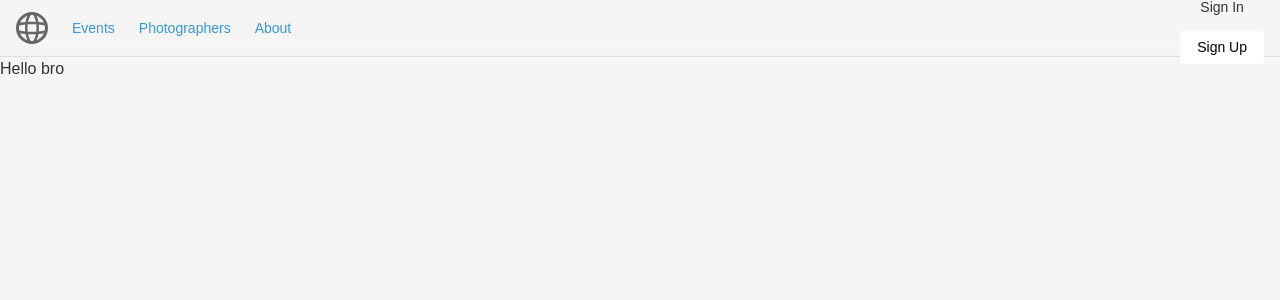
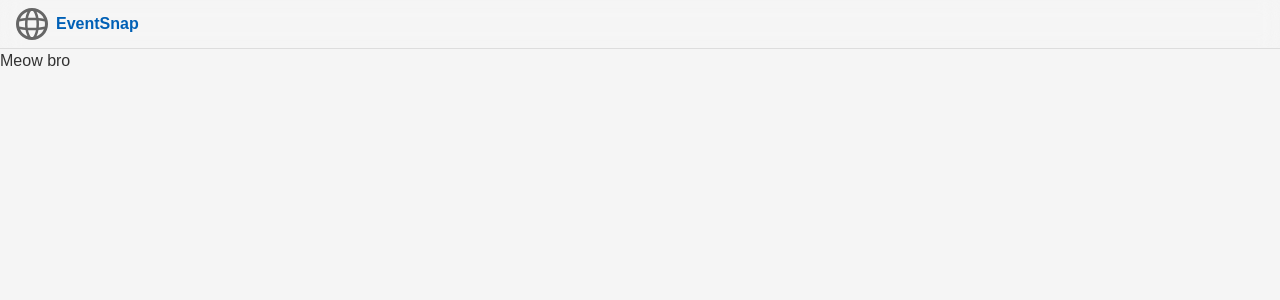
Before and after one commit to suchindra-js/photoku-web, a Next.js app: page / in a window 1280 px wide. Shown: the top 300 px of the page. Built offline with nearby package versions, Linux system fonts and the light colour scheme.

Commit message:
:lipstick: implemented improved menu;

```diff
--- a/app/_components/Header/index.tsx
+++ b/app/_components/Header/index.tsx
@@ -1,55 +1,56 @@
 "use client";
-import { FC, useState } from "react";
+
+import { useState } from "react";
 import Link from "next/link";
 import Image from "next/image";
-import styles from "./styles.module.css";
-import { useRouter } from "next/navigation";
+import styles from "./styles.module.scss";
 import Button from "../button";
 
-const Header: FC = () => {
-  const { push } = useRouter();
-  const [isMobileMenuOpen, setMobileMenuOpen] = useState(false);
+const Header = () => {
+  const [isMobileMenuOpen, setIsMobileMenuOpen] = useState(false);
+
+  // Toggle mobile menu
+  const toggleMenu = () => {
+    setIsMobileMenuOpen((prev) => !prev);
+  };
 
   return (
     <header className={styles.header}>
       <div className={styles.container}>
-        <div className={styles.logoNavWrapper}>
-          <Link href="/" className={styles.logoLink}>
-            <Image src="/globe.svg" alt="Logo" width={32} height={32} />
-            <span className={`${styles.logoText} sm:inline-block`}>
-              EventSnap
-            </span>
-          </Link>
+        {/* Logo */}
+        <Link href="/" className={styles.logo}>
+          <Image src="/globe.svg" alt="EventSnap Logo" width={32} height={32} />
+          <span>EventSnap</span>
+        </Link>
 
-          {/* Mobile Hamburger Icon */}
-          <button
-            className={styles.mobileMenuButton}
-            onClick={() => setMobileMenuOpen(!isMobileMenuOpen)}
-            aria-label="Toggle Menu"
-          >
-            ☰
-          </button>
+        {/* Hamburger Icon */}
+        <button
+          className={styles.hamburger}
+          onClick={toggleMenu}
+          aria-label="Toggle Mobile Menu"
+        >
+          ☰
+        </button>
+      </div>
 
-          {/* Desktop Navigation */}
-          <nav
-            className={`${styles.navLinks} ${
-              isMobileMenuOpen ? styles.navLinksMobile : ""
-            }`}
-          >
-            <Link href="/events">Events</Link>
-            <Link href="/photographers">Photographers</Link>
-            <Link href="/about">About</Link>
-          </nav>
-        </div>
+      {/* Navigation Menu */}
+      <nav className={`${styles.nav} ${isMobileMenuOpen ? styles.open : ""}`}>
+        <Link href="/events" onClick={() => setIsMobileMenuOpen(false)}>
+          Events
+        </Link>
+        <Link href="/photographers" onClick={() => setIsMobileMenuOpen(false)}>
+          Photographers
+        </Link>
+        <Link href="/about" onClick={() => setIsMobileMenuOpen(false)}>
+          About
+        </Link>
 
         {/* Auth Buttons */}
         <div className={styles.authButtons}>
-          <Button onClick={() => push("profile")} variant="ghost">
-            Sign In
-          </Button>
+          <Button variant="ghost">Sign In</Button>
           <Button>Sign Up</Button>
         </div>
-      </div>
+      </nav>
     </header>
   );
 };
--- a/app/_components/Header/styles.module.css
+++ /dev/null
@@ -1,101 +0,0 @@
-.header {
-  position: sticky;
-  top: 0;
-  z-index: 50;
-  width: 100%;
-  border-bottom: 1px solid var(--border-color);
-  background-color: rgba(var(--background-color), 0.95);
-  backdrop-filter: blur(10px);
-}
-
-.container {
-  display: flex;
-  height: 56px;
-  align-items: center;
-  padding: 0 16px;
-  justify-content: space-between;
-}
-
-.logoNavWrapper {
-  display: flex;
-  align-items: center;
-}
-
-.logoLink {
-  display: flex;
-  align-items: center;
-  text-decoration: none;
-  color: inherit;
-  margin-right: 1.5rem;
-}
-
-.logoText {
-  font-weight: bold;
-  display: none;
-}
-
-.logoText.sm-inline-block {
-  display: inline-block;
-}
-
-.navLinks {
-  display: flex;
-  gap: 1.5rem;
-  font-size: 0.875rem;
-  font-weight: 500;
-}
-
-.navLinksMobile {
-  display: none;
-}
-
-/* Mobile Menu Button */
-.mobileMenuButton {
-  background: none;
-  border: none;
-  font-size: 1.5rem;
-  color: var(--primary-color);
-  display: none;
-  cursor: pointer;
-}
-
-/* Auth Buttons */
-.authButtons {
-  display: flex;
-  flex-direction: column;
-  align-items: center;
-  gap: 0.5rem;
-}
-
-/* Responsive Styles */
-@media (max-width: 768px) {
-  .navLinks {
-    display: none;
-    flex-direction: column;
-    position: absolute;
-    top: 56px;
-    left: 0;
-    width: 100%;
-    background: rgba(var(--background-color), 0.95);
-    padding: 1rem 0;
-    text-align: center;
-    z-index: 49;
-  }
-
-  .navLinksMobile {
-    display: flex;
-  }
-
-  .mobileMenuButton {
-    display: inline-block;
-  }
-
-  .logoText {
-    display: none;
-  }
-
-  .authButtons {
-    flex-direction: row;
-    gap: 0.75rem;
-  }
-}
--- /dev/null
+++ b/app/_components/Header/styles.module.scss
@@ -0,0 +1,73 @@
+.header {
+  position: sticky;
+  top: 0;
+  // background: rgba(255, 255, 255, 0.95);
+  background-color: rgba(var(--background-color), 0.95);
+  backdrop-filter: blur(10px);
+  border-bottom: 1px solid #ddd;
+  z-index: 1000;
+}
+
+.container {
+  display: flex;
+  justify-content: space-between;
+  align-items: center;
+  padding: 0.5rem 1rem;
+}
+
+.logo {
+  display: flex;
+  align-items: center;
+  gap: 0.5rem;
+  font-weight: bold;
+  text-decoration: none;
+}
+
+.hamburger {
+  background: none;
+  border: none;
+  font-size: 1.5rem;
+  cursor: pointer;
+  display: none;
+}
+
+.nav {
+  display: flex;
+  flex-direction: column;
+  position: fixed;
+  top: 0;
+  left: 0; /* Anchor on the left */
+  width: 250px;
+  height: 100vh;
+  background: rgba(255, 255, 255, 0.45);
+  // background-color: rgba(var(--background-color), 0.95);
+  backdrop-filter: blur(10px);
+  padding: 1rem;
+  transform: translateX(-100%); /* Initially off-screen */
+  transition: transform 0.3s ease; /* Smooth sliding */
+  z-index: 999;
+}
+
+.nav.open {
+  transform: translateX(0); /* Slide in from the left */
+}
+
+.nav a {
+  text-decoration: none;
+  color: inherit;
+  margin-bottom: 1rem;
+}
+
+.authButtons {
+  margin-top: 2rem;
+  display: flex;
+  flex-direction: column;
+  gap: 0.5rem;
+}
+
+/* Responsive Styles */
+@media (max-width: 768px) {
+  .hamburger {
+    display: block;
+  }
+}
--- a/app/page.tsx
+++ b/app/page.tsx
@@ -2,5 +2,5 @@ import Image from "next/image";
 import styles from "./page.module.css";
 
 export default function Home() {
-  return <div>Hello bro</div>;
+  return <div>Meow bro</div>;
 }
```
Also changed, not shown: package.json (+5 -4 lines), 1 other file (tests, documents, lock files or other folders).
